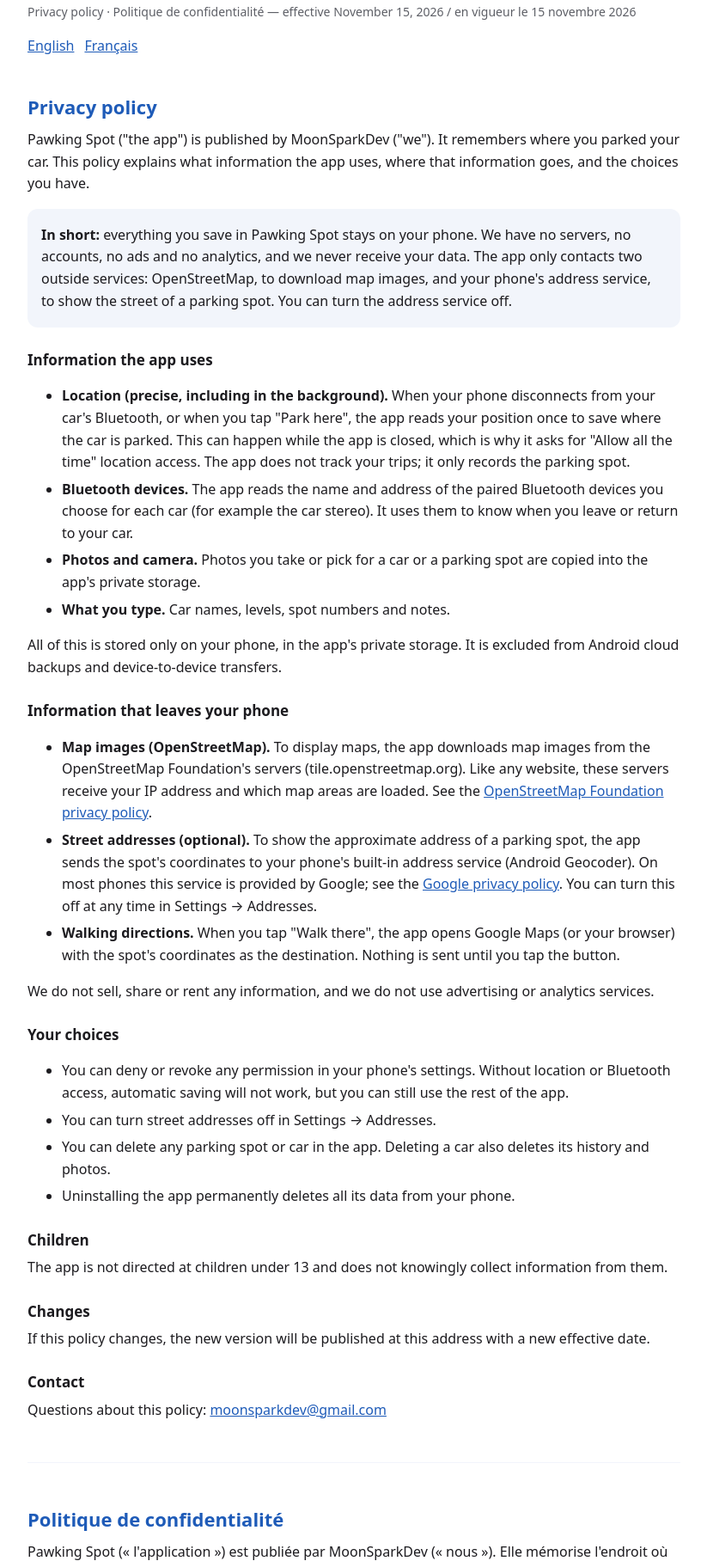
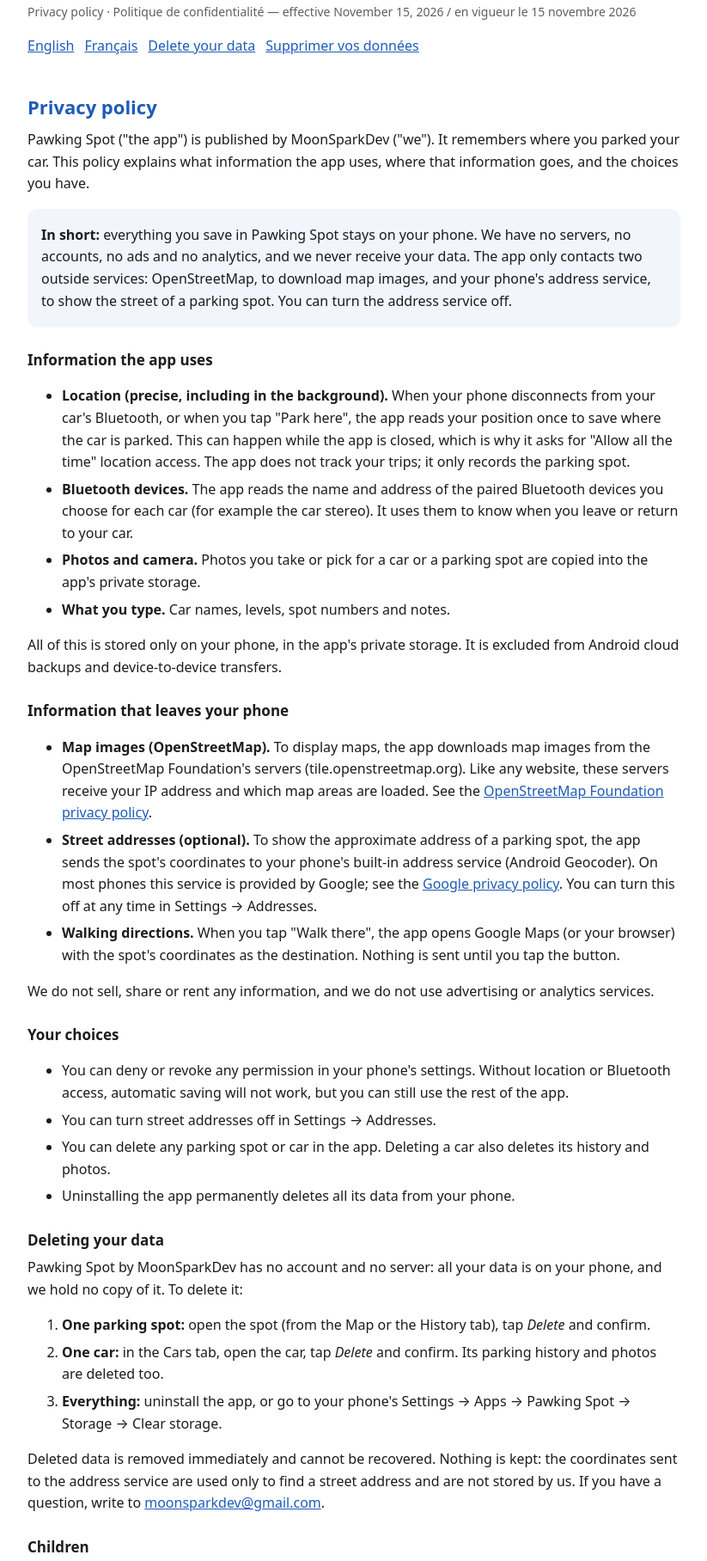
Before and after one commit to moonsparkdev/pawkingspot, a plain HTML site: page privacy.html in a window 1280 px wide. Shown: the part 80-1896 px from the top of the page at 86% size, without its empty margins (228-1051 px from the left). Drawn offline with Linux system fonts and the light colour scheme.

Commit message:
Add files via upload

```diff
--- a/privacy.html
+++ b/privacy.html
@@ -27,7 +27,7 @@
 <main>
 <h1>Pawking Spot</h1>
 <p class="muted">Privacy policy · Politique de confidentialité — effective November 15, 2026 / en vigueur le 15 novembre 2026</p>
-<div class="lang"><a href="#en">English</a><a href="#fr">Français</a></div>
+<div class="lang"><a href="#en">English</a><a href="#fr">Français</a><a href="#delete">Delete your data</a><a href="#supprimer">Supprimer vos données</a></div>
 
 <!-- ============================== ENGLISH ============================== -->
 <section id="en" lang="en">
@@ -62,6 +62,15 @@
   <li>You can delete any parking spot or car in the app. Deleting a car also deletes its history and photos.</li>
   <li>Uninstalling the app permanently deletes all its data from your phone.</li>
 </ul>
+
+<h3 id="delete">Deleting your data</h3>
+<p>Pawking Spot by MoonSparkDev has no account and no server: all your data is on your phone, and we hold no copy of it. To delete it:</p>
+<ol>
+  <li><strong>One parking spot:</strong> open the spot (from the Map or the History tab), tap <em>Delete</em> and confirm.</li>
+  <li><strong>One car:</strong> in the Cars tab, open the car, tap <em>Delete</em> and confirm. Its parking history and photos are deleted too.</li>
+  <li><strong>Everything:</strong> uninstall the app, or go to your phone's Settings → Apps → Pawking Spot → Storage → Clear storage.</li>
+</ol>
+<p>Deleted data is removed immediately and cannot be recovered. Nothing is kept: the coordinates sent to the address service are used only to find a street address and are not stored by us. If you have a question, write to <a href="mailto:moonsparkdev@gmail.com">moonsparkdev@gmail.com</a>.</p>
 
 <h3>Children</h3>
 <p>The app is not directed at children under 13 and does not knowingly collect information from them.</p>
@@ -109,6 +118,15 @@
   <li>Désinstaller l'application supprime définitivement toutes ses données de votre téléphone.</li>
 </ul>
 
+<h3 id="supprimer">Supprimer vos données</h3>
+<p>Pawking Spot de MoonSparkDev n'a ni compte ni serveur : toutes vos données sont sur votre téléphone et nous n'en gardons aucune copie. Pour les supprimer :</p>
+<ol>
+  <li><strong>Une place :</strong> ouvrez la place (depuis la Carte ou l'onglet Historique), touchez <em>Supprimer</em> et confirmez.</li>
+  <li><strong>Une voiture :</strong> dans l'onglet Voitures, ouvrez la voiture, touchez <em>Supprimer</em> et confirmez. Son historique et ses photos sont aussi supprimés.</li>
+  <li><strong>Tout :</strong> désinstallez l'application, ou allez dans Paramètres du téléphone → Applications → Pawking Spot → Stockage → Effacer le stockage.</li>
+</ol>
+<p>Les données supprimées sont effacées immédiatement et ne peuvent pas être récupérées. Rien n'est conservé : les coordonnées envoyées au service d'adresses servent seulement à trouver une adresse et ne sont pas conservées par nous. Pour toute question, écrivez à <a href="mailto:moonsparkdev@gmail.com">moonsparkdev@gmail.com</a>.</p>
+
 <h3>Enfants</h3>
 <p>L'application ne s'adresse pas aux enfants de moins de 13 ans et ne recueille pas sciemment d'informations les concernant.</p>
 
```
